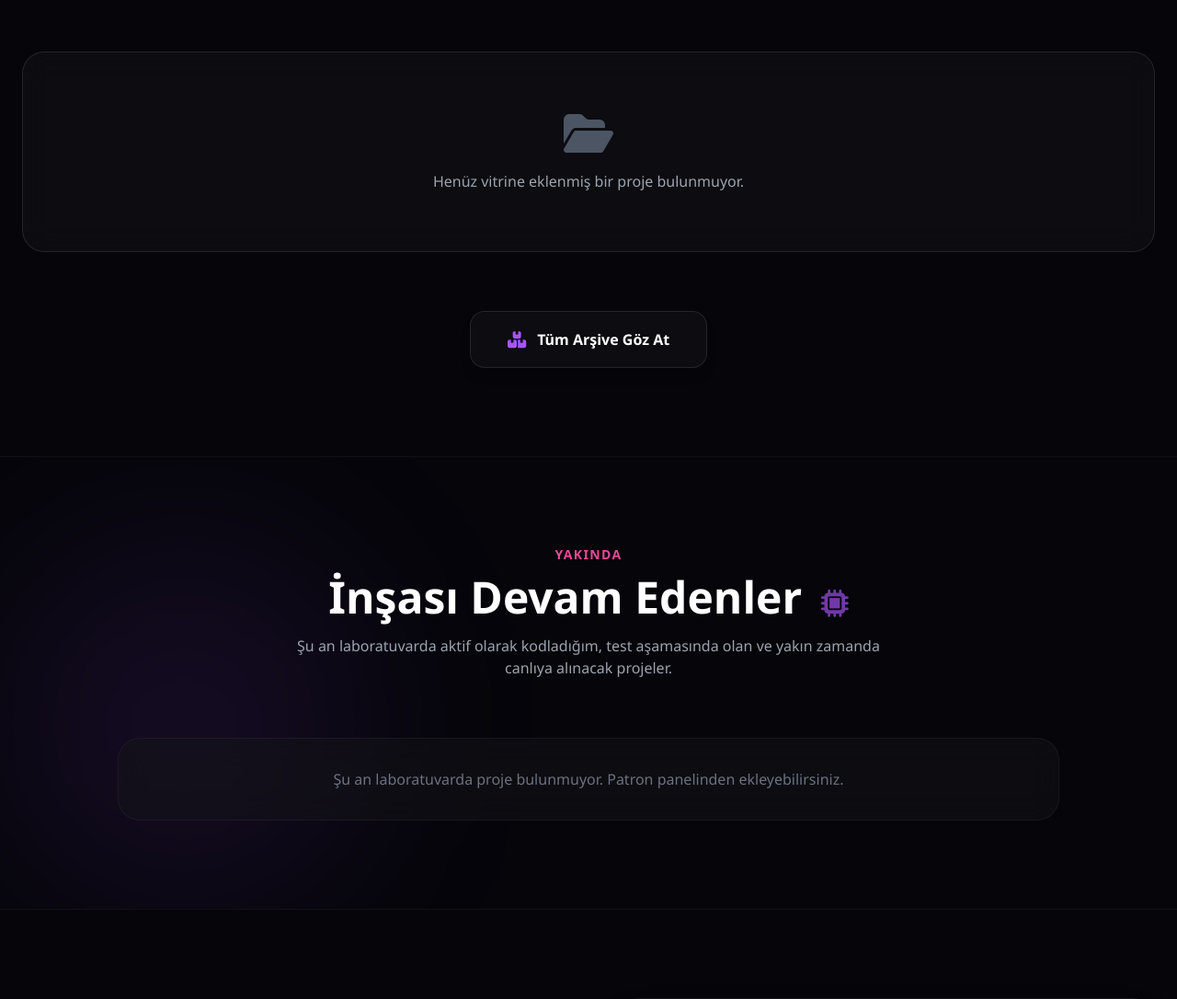
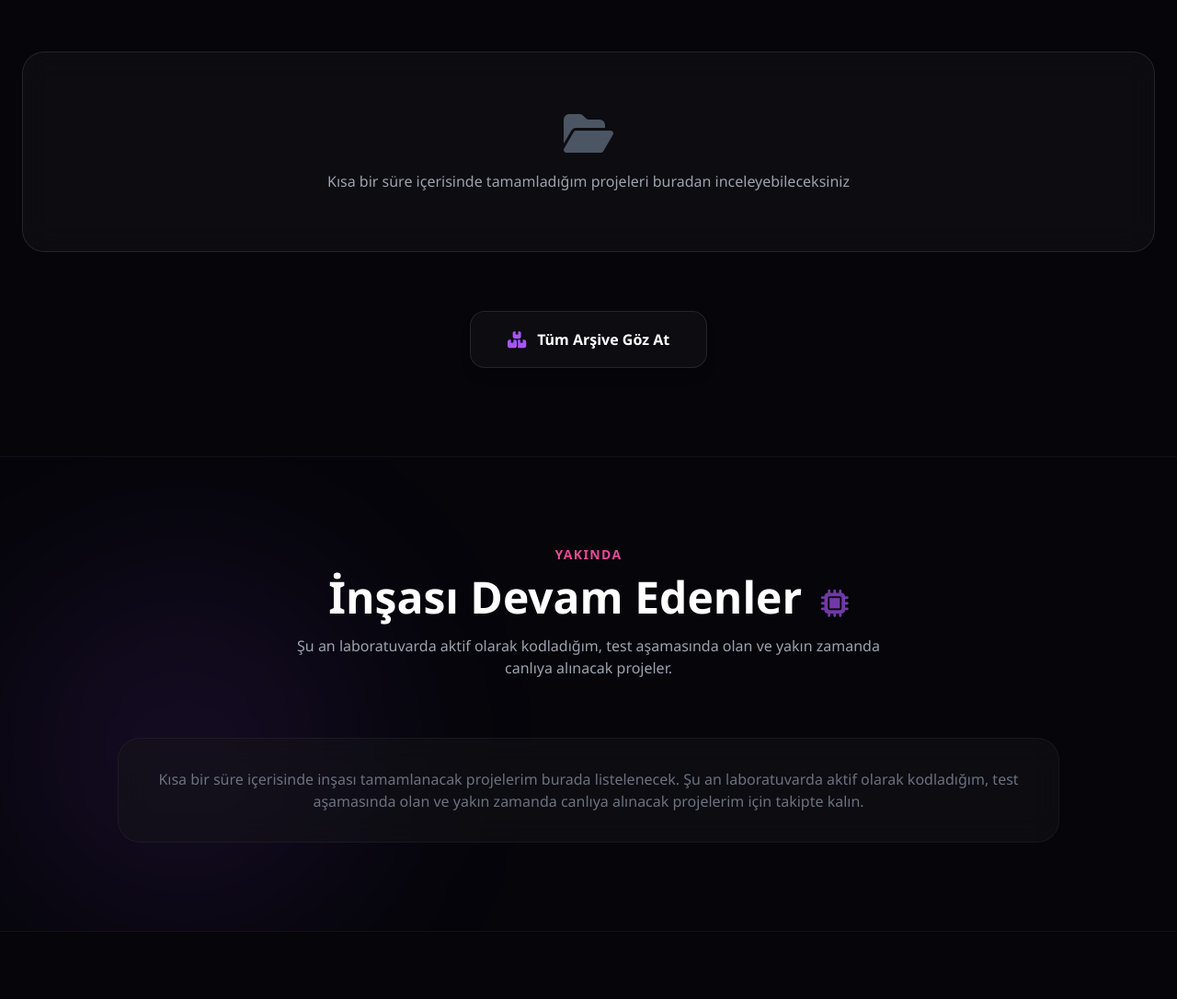
Before and after one commit to muhammetemintural/met_code, a Django app: page / in a window 1280 px wide. Shown: the part 1714-2800 px from the top of the page at 92% size. Run offline with Django 5.2, Linux system fonts and the light colour scheme; data that the repository does not hold is empty; some libraries are stand-ins or nearby versions.

Commit message:
güncelleme yapıldı

```diff
--- a/templates/index.html
+++ b/templates/index.html
@@ -162,7 +162,7 @@
             {% empty %}
             <div class="col-span-full text-center py-16 glass-panel rounded-3xl border-white/10">
                 <i class="fa-solid fa-folder-open text-5xl text-gray-600 mb-4 block"></i>
-                <p class="text-gray-400 font-medium">Henüz vitrine eklenmiş bir proje bulunmuyor.</p>
+                <p class="text-gray-400 font-medium">Kısa bir süre içerisinde tamamladığım projeleri buradan inceleyebileceksiniz</p>
             </div>
             {% endfor %}
         </div>
@@ -211,7 +211,7 @@
             </div>
             {% empty %}
             <div class="col-span-full text-center p-8 text-gray-500 glass-panel rounded-3xl">
-                Şu an laboratuvarda proje bulunmuyor. Patron panelinden ekleyebilirsiniz.
+                Kısa bir süre içerisinde inşası tamamlanacak projelerim burada listelenecek. Şu an laboratuvarda aktif olarak kodladığım, test aşamasında olan ve yakın zamanda canlıya alınacak projelerim için takipte kalın.
             </div>
             {% endfor %}
         </div>
```
